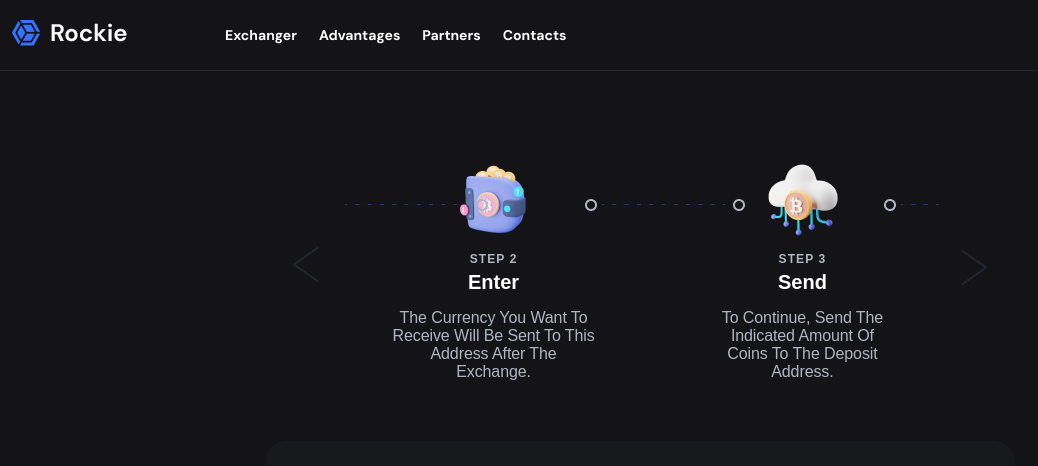
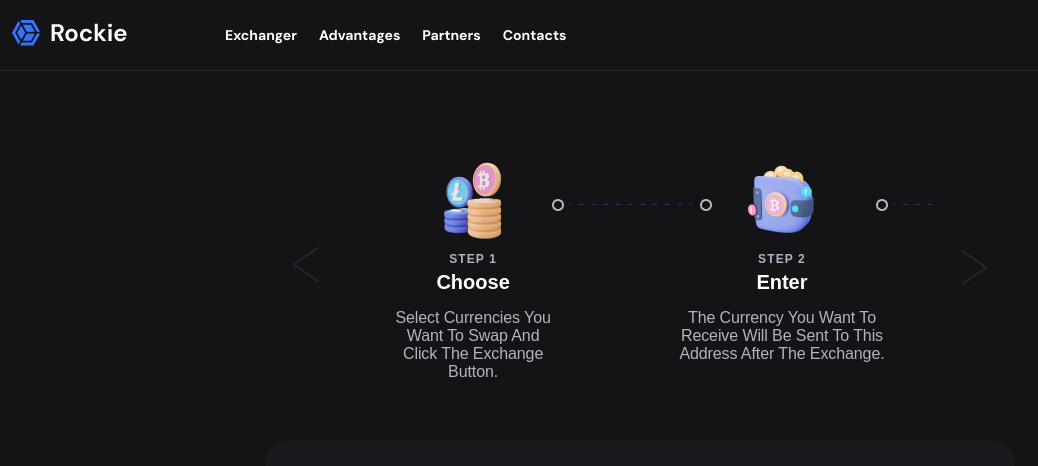
Before and after one commit to StepanenkoDmytro/crypto-exchanger-client, a React (Create React App) app: page / in a window 1280 px wide. Shown: the top 466 px of the page, without its empty margins (0-1038 px from the left). Built offline with nearby package versions, Linux system fonts and the light colour scheme; no server answers.

Commit message:
sync Stepper with StepperAnimation

```diff
--- a/src/components/Exchanger.tsx
+++ b/src/components/Exchanger.tsx
@@ -29,14 +29,16 @@ const Exchanger: React.FC<any> = () => {
 		setIsError(false);
 		setActiveStep(1);
 
-		//to rerender CurrencySelectorStep
 		setRetryTrigger(prevCount => prevCount + 1);
 	}
 
 	const updateForm = (data: any) => {
-		console.log(formValue);
 		setFormValue({...formValue, ...data});
 	}
+
+	const handleActiveStepChange = (stepOrder: number) => {
+		setActiveStep(stepOrder);
+	};
 
     const steps = [
 		{order: 1, title: 'Select currency', content: <CurrencySelectorStep  form={formValue}  onCoinsChanged={(data: any) => updateForm(data)} key={retryTrigger} onError={() => setIsError(true)}/>},
@@ -51,7 +53,7 @@ const Exchanger: React.FC<any> = () => {
 		<>
 			<div className="container">
 				<StepAnimation activeStep={activeStep} />
-				<Stepper steps={steps} activeStep={activeStep} onConfirm={handleConfirm}/>
+				<Stepper steps={steps} activeStep={activeStep} onActiveStepChange={handleActiveStepChange} onConfirm={handleConfirm}/>
 			</div>
 			{/* {isError
 				? <Error onRetry={handleOnRetry} />
--- a/src/components/stepper/Stepper.tsx
+++ b/src/components/stepper/Stepper.tsx
@@ -9,23 +9,19 @@ const Step = ({ children, isActive }: { children: ReactNode, isActive: boolean }
 );
 
 const Stepper = (props: any) => {
-	const [activeStep, setActiveStep] = useState(props.activeStep);
-
-	useEffect(() => {
-		setActiveStep(props.activeStep);
-	}, [props.activeStep])
+	const { activeStep, onActiveStepChange } = props;
 
 	const totalSteps = 4;
 
 	const goNext = () => {
 		if (activeStep < totalSteps) {
-			setActiveStep(activeStep + 1);
+			onActiveStepChange(activeStep + 1);
 		}
 	};
 
 	const goBack = () => {
 		if (activeStep > 1) {
-			setActiveStep(activeStep - 1);
+			onActiveStepChange(activeStep - 1);
 		}
 	};
 
--- a/src/components/ui/step-animation/StepAnimation.tsx
+++ b/src/components/ui/step-animation/StepAnimation.tsx
@@ -3,7 +3,6 @@ import './StepAnimation.css';
 import FirstStep from './components/FirstStep';
 import SecondStep from './components/SecondStep';
 import ThirdStep from './components/ThirdStep';
-import { CSSTransition, TransitionGroup } from 'react-transition-group';
 
 
 interface StepAnimationProps {
@@ -18,26 +17,23 @@ const StepAnimation: React.FC<StepAnimationProps> = ({ activeStep: propActiveSte
 	];
 
     const [activeStep, setActiveStep] = useState<number>(propActiveStep);
-    const [direction, setDirection] = useState<'left' | 'right'>('right');
+    const [prevActiveStep, setprevActiveStep] = useState<number>(0);
 
     useEffect(() => {
-        const currentStep = steps.find(step => step.order === activeStep);
-        if (currentStep) {
-            setDirection('right');
+        if(propActiveStep !== prevActiveStep) {
+            setActiveStep(propActiveStep);
+            setprevActiveStep(propActiveStep);
         }
 
     }, [propActiveStep, activeStep]);
 
     const handlePrevClick = () => {
-        setDirection('left');
-        setActiveStep(prevStep => prevStep === 0 ? steps.length - 1 : prevStep - 1);
+        setActiveStep(prevStep => prevStep === 1 ? steps.length : prevStep - 1);
 
     };
 
     const handleNextClick = () => {
-        setDirection('right');
-        setActiveStep(prevStep => prevStep === steps.length - 1 ? 0 : prevStep + 1);
-
+        setActiveStep(prevStep => prevStep === steps.length ? 1 : prevStep + 1);
     };
 
     return (
@@ -48,7 +44,7 @@ const StepAnimation: React.FC<StepAnimationProps> = ({ activeStep: propActiveSte
             </div>
             <div className='stepper-container'>
                 <div className="step-content">
-                    {steps[activeStep].content}
+                    {steps.find(step => step.order === activeStep)?.content}
                 </div>
             </div>
             <div className='arrow-container' onClick={handleNextClick}>
```
